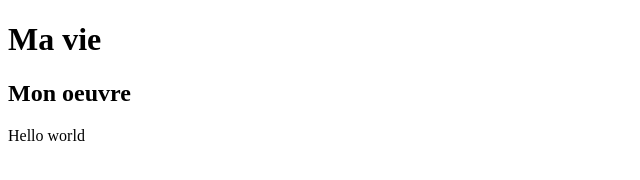
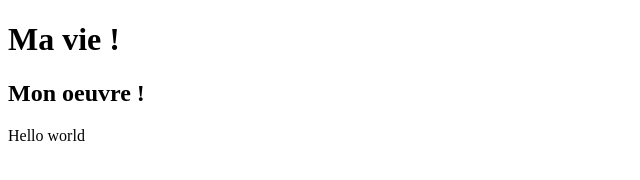
Before and after one commit to Jozipro/helloWorld, a plain HTML site: page index.html in a window 1280 px wide. Shown: the full height of the page, 0-640 px from the left. Drawn offline with Linux system fonts and the light colour scheme.

```diff
--- a/index.html
+++ b/index.html
@@ -7,8 +7,8 @@
     <title>Page de Jo</title>
 </head>
 <body>
-    <h1>Ma vie</h1>
-    <h2>Mon oeuvre</h2>
+    <h1>Ma vie !</h1>
+    <h2>Mon oeuvre !</h2>
     <p>Hello world</p>
     </div>
 </body>
```
